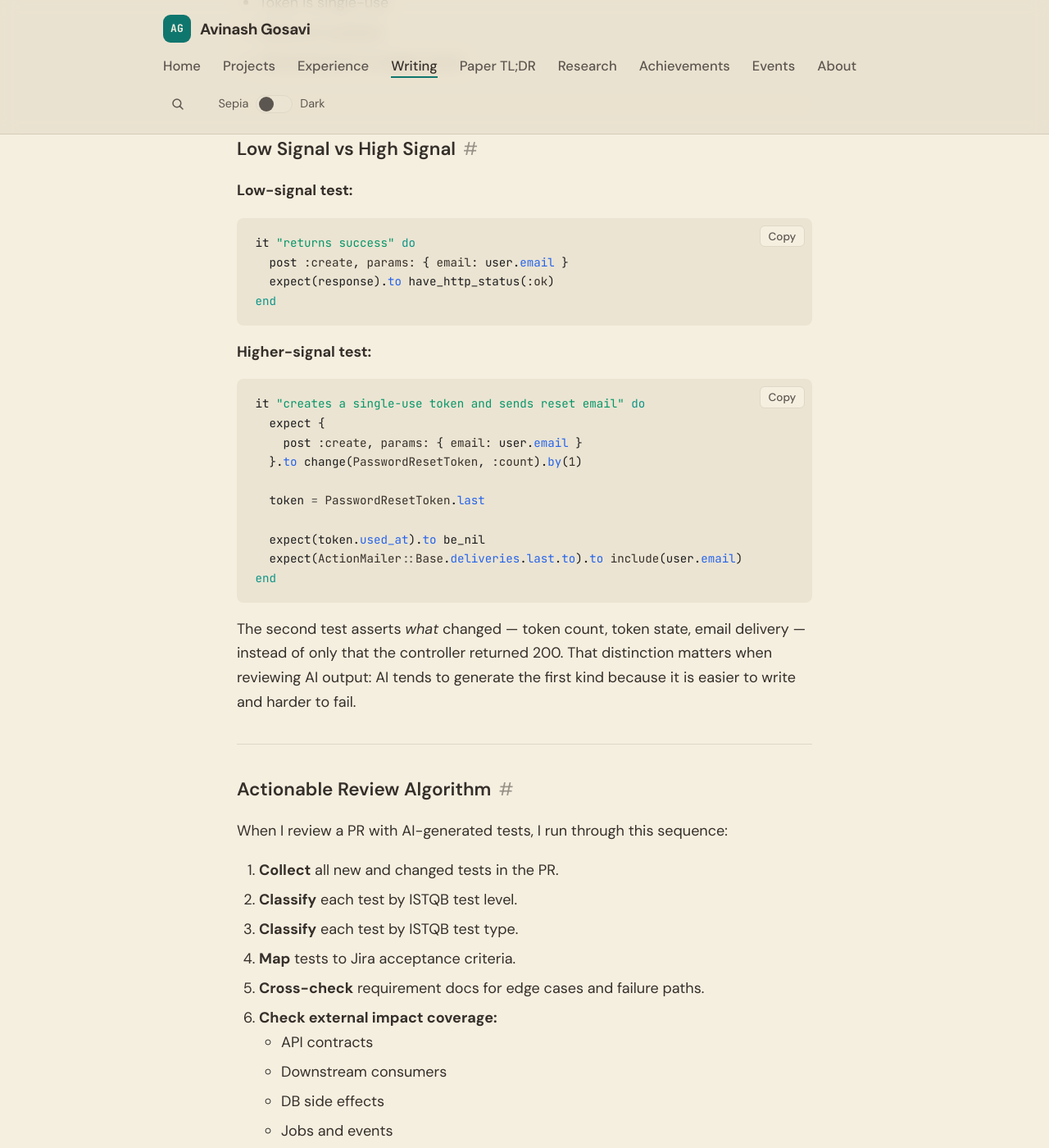
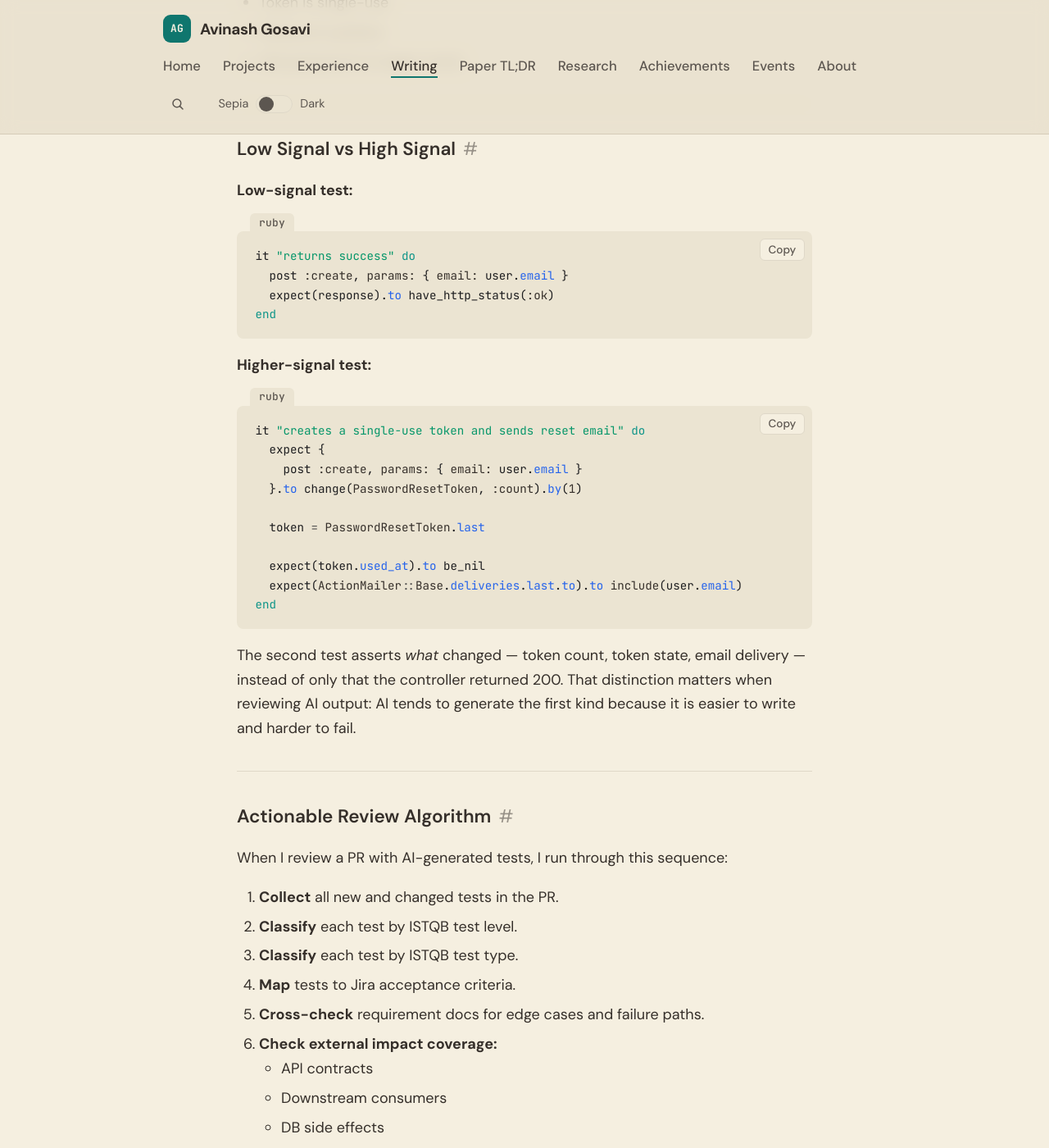
Before and after one commit to aag1091-alt/avinashgosavi.com, a Jekyll site: the page built from _posts/2026-02-28-reviewing-ai-generated-tests-istqb-framework.md, in a window 1280 px wide and 1400 px high, scrolled down 1400 px. Shown: the whole window at 82% size. Built offline with Jekyll 4.4.1, drawn with Linux system fonts in a browser that asks for light colours.

```diff
--- a/_data/changelog.yml
+++ b/_data/changelog.yml
@@ -1,5 +1,9 @@
 # Public changelog shown on /changelog and (latest 3) on the homepage.
 # Newest first. desk: Writing | Design | Engineering
+- date: 2026-10-22
+  desk: Engineering
+  text: Code blocks in posts now show their language on a small tab, and screen readers hear when code is copied.
+  link: /post/building-your-website-with-jekyll-and-github-pages/
 - date: 2026-10-22
   desk: Design
   text: VaultMem Part 3 gets a theme-aware diagram of the sanitizer round trip, showing what stays on your device and what the LLM provider sees.
--- a/_includes/post-tools.html
+++ b/_includes/post-tools.html
@@ -78,19 +78,37 @@
     var t=(c.parentNode.textContent||'').replace(/\s+/g,' ').trim();
     if(t) c.setAttribute('aria-label',t);
   });
+  // Language tab on fenced code blocks (kramdown/Rouge put it in the wrapper's class: language-python)
+  var langOf=function(box){
+    var m=/(?:^|\s)language-([\w+#-]+)/.exec(box.className||'');
+    return m&&!/^(plaintext|text|plain|none|console)$/i.test(m[1])?m[1].toLowerCase():'';
+  };
+  root.querySelectorAll('div.highlighter-rouge').forEach(function(box){
+    var lang=langOf(box); if(!lang||box.querySelector('.code-lang')) return;
+    var tag=document.createElement('span');
+    tag.className='code-lang'; tag.textContent=lang;
+    box.insertBefore(tag,box.firstChild);
+    box.classList.add('has-lang');
+  });
   // Copy buttons on code blocks
   if(!navigator.clipboard) return;
+  var said=document.createElement('span');
+  said.className='visually-hidden'; said.setAttribute('role','status'); said.setAttribute('aria-live','polite');
+  document.body.appendChild(said);
+  var say=function(t){ said.textContent=''; setTimeout(function(){ said.textContent=t; },50); };
   root.querySelectorAll('pre').forEach(function(pre){
     var box=pre.closest('.highlighter-rouge')||pre;
     if(box.querySelector('.code-copy')) return;
+    var lang=langOf(box);
     var b=document.createElement('button');
     b.type='button'; b.className='code-copy'; b.textContent='Copy';
-    b.setAttribute('aria-label','Copy code to clipboard');
+    b.setAttribute('aria-label','Copy '+(lang?lang+' ':'')+'code to clipboard');
     b.addEventListener('click',function(){
       var code=pre.querySelector('code')||pre;
       navigator.clipboard.writeText(code.innerText.replace(/\n$/,'')).then(function(){
-        b.textContent='Copied'; setTimeout(function(){ b.textContent='Copy'; },1500);
-      },function(){ b.textContent='Press Ctrl+C'; });
+        b.textContent='Copied'; say('Code copied to clipboard');
+        setTimeout(function(){ b.textContent='Copy'; },1500);
+      },function(){ b.textContent='Press Ctrl+C'; say('Copy failed. Select the code and press Ctrl+C'); });
     });
     box.classList.add('has-copy');
     box.appendChild(b);
--- a/assets/css/style.css
+++ b/assets/css/style.css
@@ -1502,6 +1502,22 @@ h2.has-anchor .heading-anchor:hover { color: var(--accent-ink, var(--accent)); }
 .has-copy:hover .code-copy, .code-copy:focus-visible { opacity: 1; }
 @media (hover: none) { .code-copy { opacity: 1; } }
 .code-copy:hover { color: var(--accent-ink, var(--accent)); border-color: var(--accent); }
+/* Language tab on fenced code blocks (set by _includes/post-tools.html) */
+.post-content .highlighter-rouge.has-lang { position: relative; }
+.post-content .highlighter-rouge.has-lang > .highlight { margin-top: 1.9rem; }
+.code-lang {
+  position: absolute;
+  bottom: 100%;
+  left: 0.9rem;
+  padding: 0.3rem 0.6rem 0.2rem;
+  font: 500 0.72rem/1 var(--font-mono);
+  letter-spacing: 0.02em;
+  color: var(--text-muted);
+  background: var(--code-bg);
+  border-radius: 6px 6px 0 0;
+  pointer-events: none;
+  user-select: none;
+}
 
 /* Site search: header icon + /search page */
 .header-search {
```
